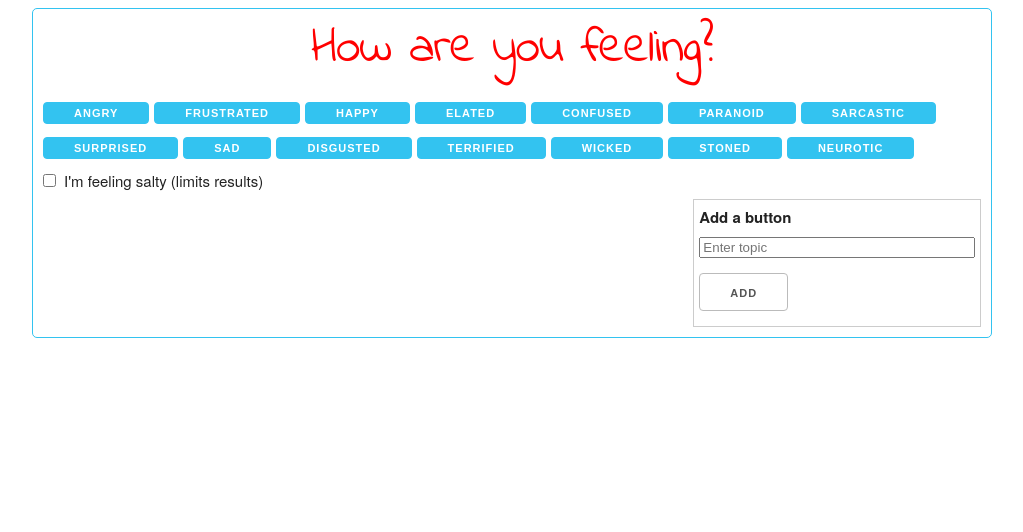
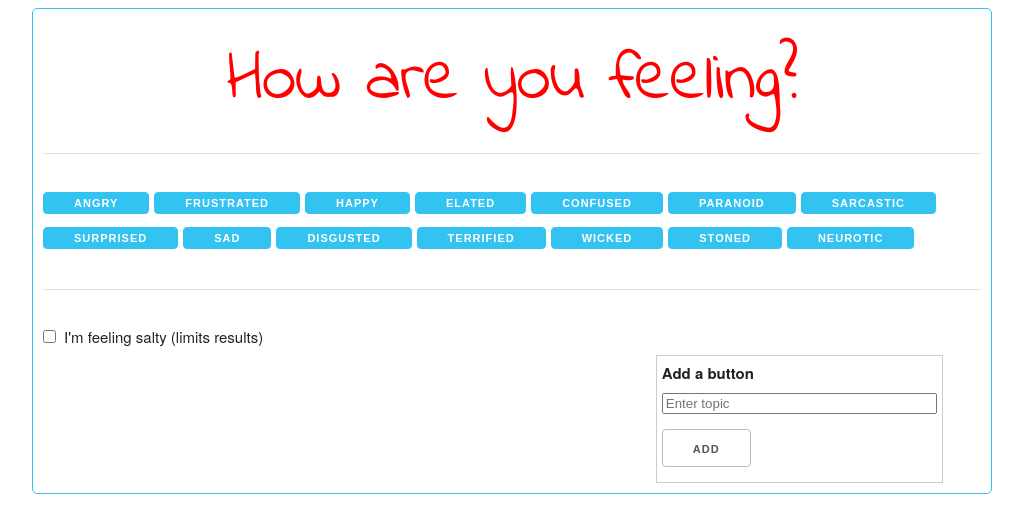
Before and after one commit to bry-an/GifTastic, a plain HTML site: page index.html in a window 1280 px wide. Shown: the whole page, without its empty margins (128-1151 px from the left). Drawn offline with nearby package versions, Linux system fonts and the light colour scheme; no server answers.

Commit message:
h1 style

```diff
--- a/assets/css/style.scss
+++ b/assets/css/style.scss
@@ -5,9 +5,11 @@
     padding: 10px;
 }
 h1 {
+    padding-top: 20px;
     text-align: center;
     font-family: 'Indie Flower', cursive;
     color: red;
+    font-size: 7rem;
 }
 .btnSmall {
     height: 22px;
@@ -31,5 +33,5 @@ input[type="checkbox"] {
 .searchBox {
     border: 1px solid #ccc;
     padding: 5px;
-    margin-top: 30px;
+    margin: 30px auto 0 auto;
 }
--- a/assets/javascript/app.js
+++ b/assets/javascript/app.js
@@ -1,4 +1,3 @@
-//API call
 
 var giphy = {
     topics: ["angry", "frustrated", "happy", "elated", "confused",
@@ -92,11 +91,7 @@ var giphy = {
         this.topics.push(topic);
         this.fillButtons();
     }
-
-
-
 }
-
 
 $(document).ready(function () {
     giphy.fillButtons();
--- a/index.html
+++ b/index.html
@@ -18,8 +18,10 @@
         <div class="main">
             <div class="row">
                 <h1>How are you feeling?</h1>
+                <hr>
                 <div id="buttons">
                 </div>
+                <hr>
             </div>
             <div class="row">
                 <div class="eight columns">
```
Also changed, not shown: assets/css/style.css, 1 other file.
